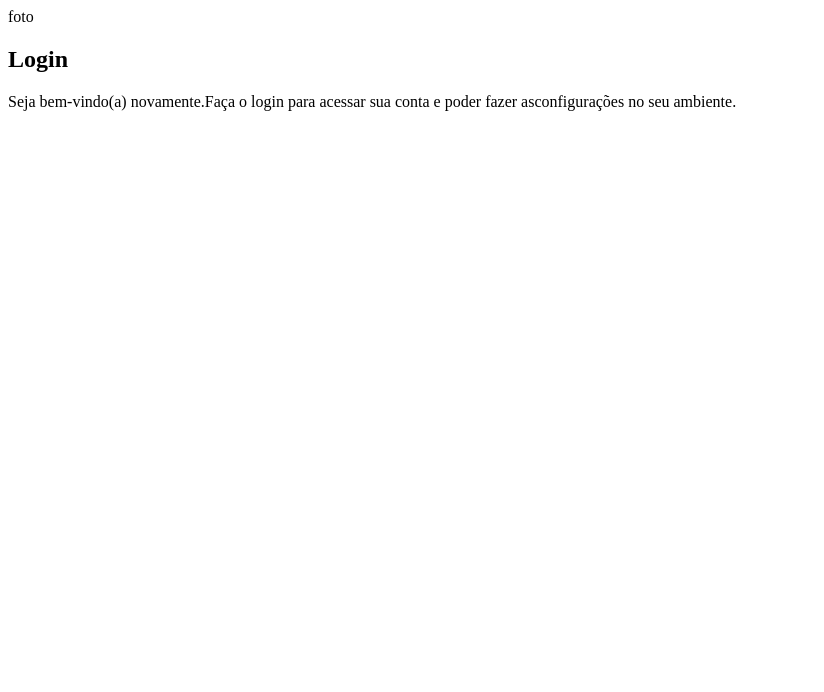
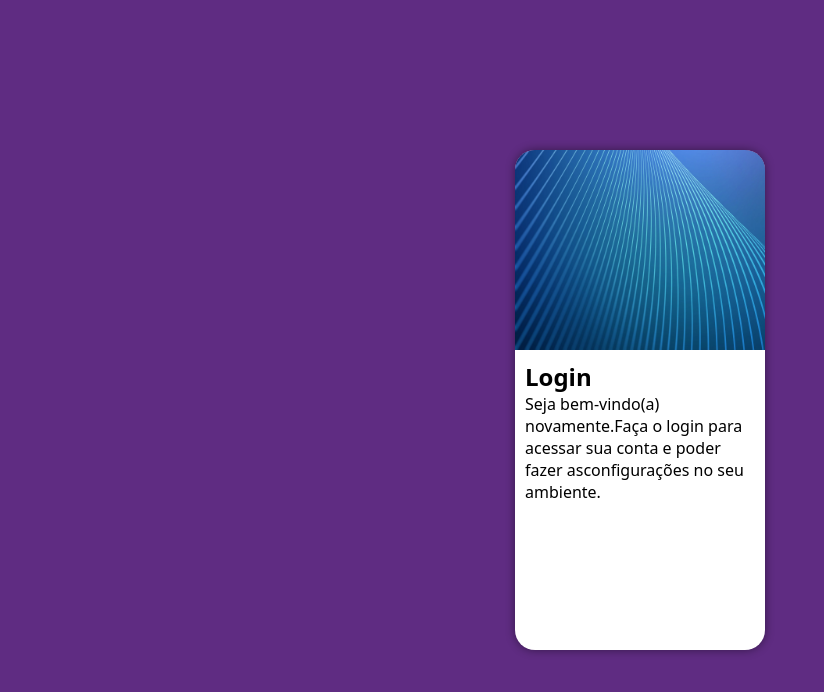
Before and after one commit to mateusmuraoka/projeto-login, a plain HTML site: page index.html in a window 1280 px wide. Shown: the whole page, without its empty margins (0-824 px from the left). Drawn offline with Linux system fonts and the light colour scheme.

Commit message:
mq para outras telas.

```diff
--- /dev/null
+++ b/estilos/media-query.css
@@ -0,0 +1,11 @@
+@charset "UTF-8";
+
+@media screen and (min-width: 768px) and (max-width: 992px) {
+    section#login{
+        width: 90vw;
+    }
+    section#login > div#imagem{
+        float: left;
+    }
+
+}
--- a/estilos/style.css
+++ b/estilos/style.css
@@ -5,3 +5,47 @@
    Verde: #49a09d
    Lilás: #5f2c82
 */
+
+*{
+   font-family: system-ui, -apple-system, BlinkMacSystemFont, 'Segoe UI', Roboto, Oxygen, Ubuntu, Cantarell, 'Open Sans', 'Helvetica Neue', sans-serif;
+   padding: 0px;
+   margin: 0px;
+   box-sizing: border-box;
+}
+body , html{
+   background-color:#5f2c82;
+   height: 100vh;
+   width: 100vw;
+}
+main{
+   position: relative;
+   height: 100vh;
+   width: 100vw;
+}
+section#login{
+   position: absolute;
+   top: 50%;
+   left: 50%;
+   transform: translate(-50%,-50%);
+   overflow: hidden;
+   background-color: white;
+   width: 250px;
+   height: 500px;
+   border-radius: 20px;
+   box-shadow: 0px 0px 10px rgba(0, 0, 0, 0.445) ;
+
+}
+section#login > div#imagem{
+   display: block;
+   background-color: #5f2c82;
+   background-image: url(../imagens/pexels-sean-whang-804269.jpg);
+   background-size: cover;
+   background-repeat: no-repeat;
+   background-position: left bottom;
+   height:200px;
+
+}
+section#login > div#formulario{
+   display: block;
+   padding: 10px;
+}
--- a/index.html
+++ b/index.html
@@ -6,12 +6,14 @@
     <meta name="viewport" content="width=device-width, initial-scale=1.0">
     <title>Login</title>
     <link rel="stylesheet" href="estilos/style.css">
+    <link rel="stylesheet" href="estilos/media-query.css">
 </head>
 <body>
     <main>
         <section id="login">
             <div id="imagem">
-                foto
+
+                <!--Aqui vai a imagem.-->
 
             </div>
             <div id="formulario">
```
